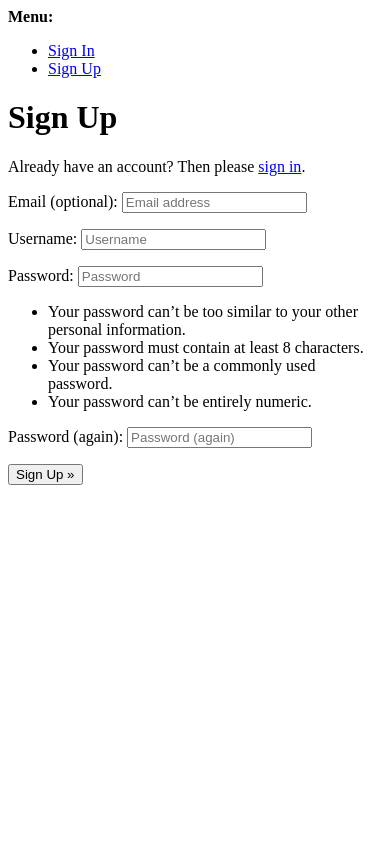
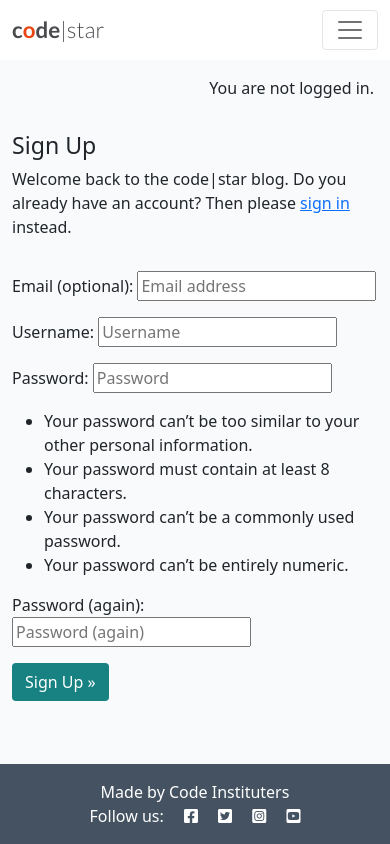
Before and after one commit to laurachri-hall/django-blog, a Django app: page /accounts/signup/ in a window 390 px wide. Run offline with Django 4.2, Linux system fonts and the light colour scheme.

Commit message:
Add: custom html to signup.html

```diff
--- a/templates/account/login.html
+++ b/templates/account/login.html
@@ -3,7 +3,9 @@
 {% load i18n %}
 {% load account socialaccount %}
 
-{% block head_title %}{% trans "Sign In" %}{% endblock %}
+{% block head_title %}
+{% trans "Sign In" %}
+{% endblock %}
 
 {% block content %}
 
--- a/templates/account/signup.html
+++ b/templates/account/signup.html
@@ -1,21 +1,32 @@
-{% extends "account/base.html" %}
+{% extends "base.html" %}
 
 {% load i18n %}
 
 {% block head_title %}{% trans "Signup" %}{% endblock head_title %}
 
 {% block content %}
-<h1>{% trans "Sign Up" %}</h1>
 
-<p>{% blocktrans %}Already have an account? Then please <a href="{{ login_url }}">sign in</a>.{% endblocktrans %}</p>
+<div class="container">
+  <div class="row">
+    <div class="col-md-8 mt-3 offset-md-2">
+      <h3>{% trans "Sign Up" %}</h3>
 
+      <p>{% blocktrans %}Welcome back to the code|star blog. Do you already have an account? Then please <a
+          href="{{ login_url }}">sign in</a> instead.{% endblocktrans %}</p>
+    </div>
+  </div>
+  <div class="row">
+    <div class="col-md-8 mt-3 offset-md-2">
       <form class="signup" id="signup_form" method="post" action="{% url 'account_signup' %}">
         {% csrf_token %}
         {{ form.as_p }}
         {% if redirect_field_value %}
         <input type="hidden" name="{{ redirect_field_name }}" value="{{ redirect_field_value }}" />
         {% endif %}
-  <button type="submit">{% trans "Sign Up" %} &raquo;</button>
+        <button class="btn btn-signup right" type="submit">{% trans "Sign Up" %} &raquo;</button>
       </form>
+    </div>
+  </div>
+</div>
 
 {% endblock content %}
```
Lines whose indentation alone changed are shown as unchanged.
